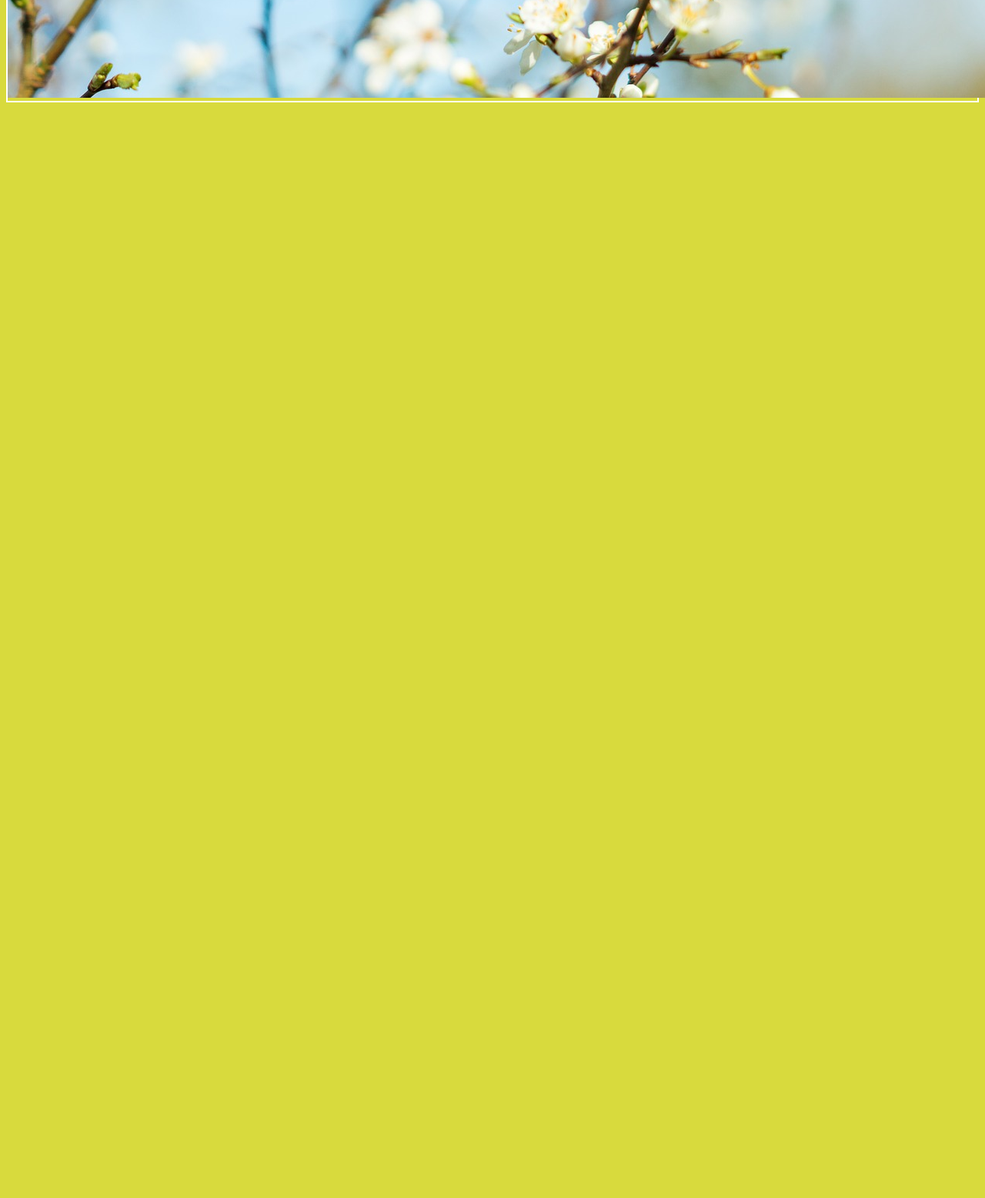
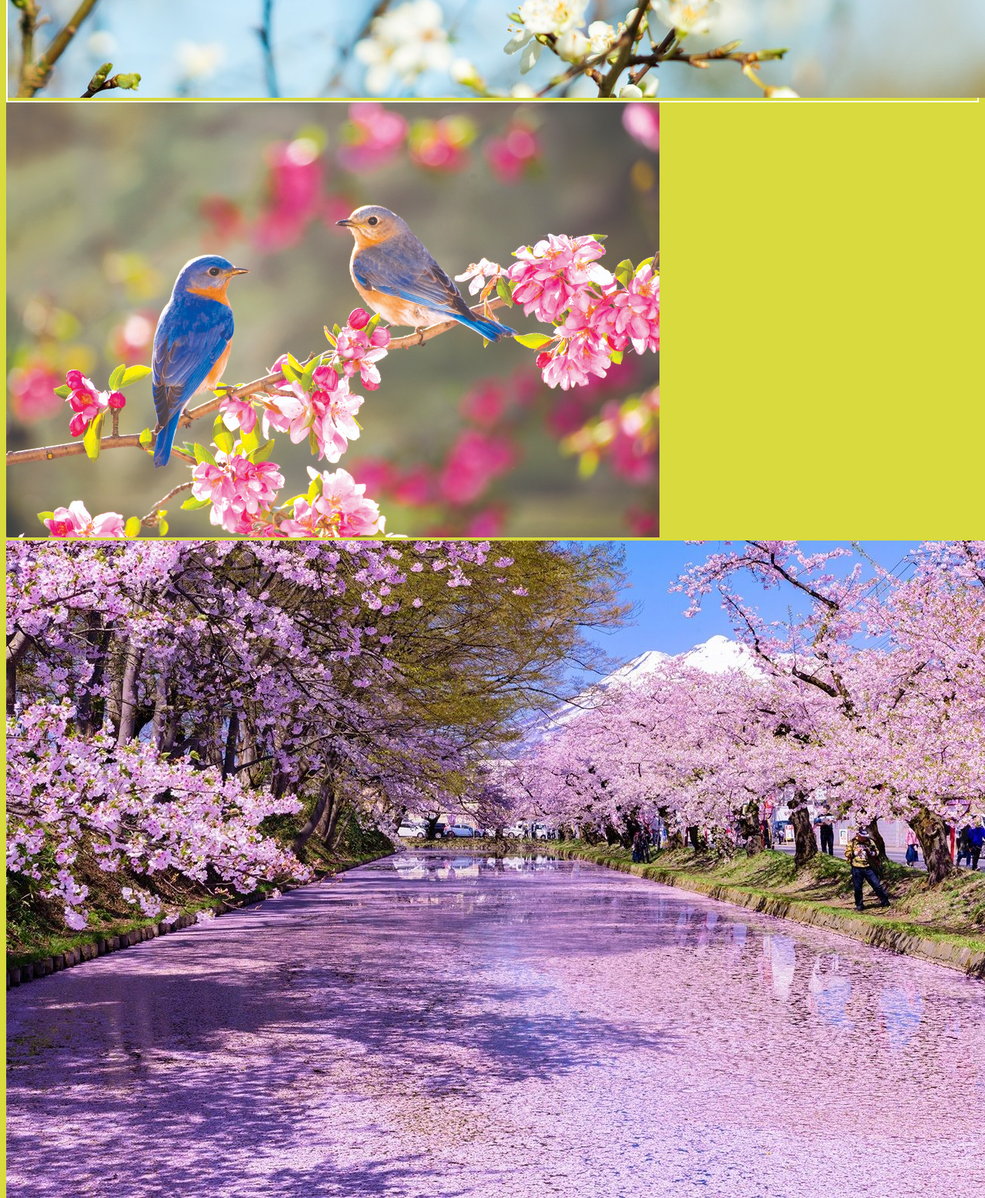
Before and after one commit to Juliannaluna/HW1-GIT, a plain HTML site: page index.html in a window 1280 px wide. Shown: the part 1240-2796 px from the top of the page at 77% size. Before the commit the page ends 1381 px from the top, so only its background shows below. Drawn offline with Linux system fonts and the light colour scheme.

Commit message:
added new pics to index.html

```diff
--- a/index.html
+++ b/index.html
@@ -18,5 +18,9 @@
        <img src="spring1.jpg" alt="spring1">
        <img src="spring2.jpg" alt="spring2">
    </div>
+   <div>
+       <img src="spring3.jpg" alt="spring3">
+       <img src="spring4.jpg" alt="spring4">
+   </div>
 </body>
 </html>
```
Also changed, not shown: spring3.jpg (added), spring4.jpg (added).
